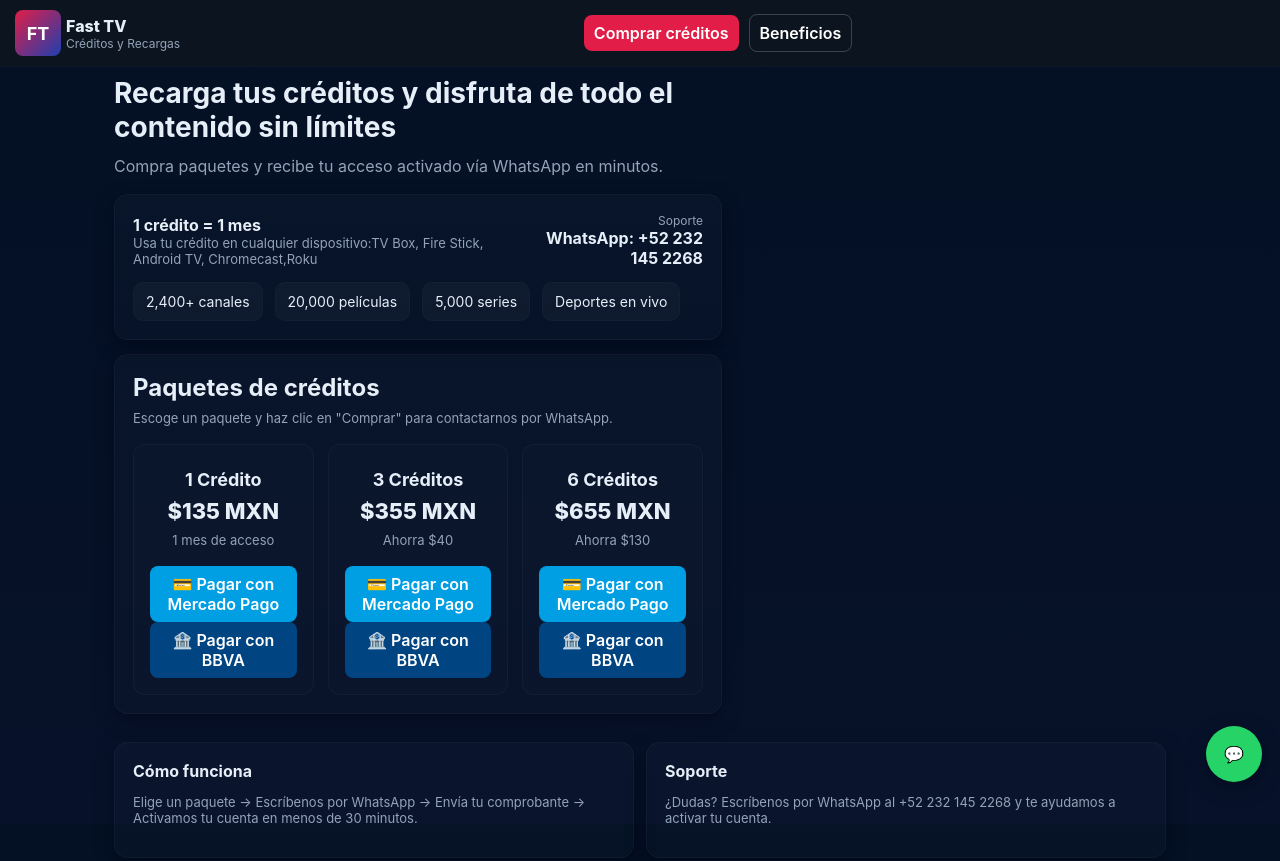
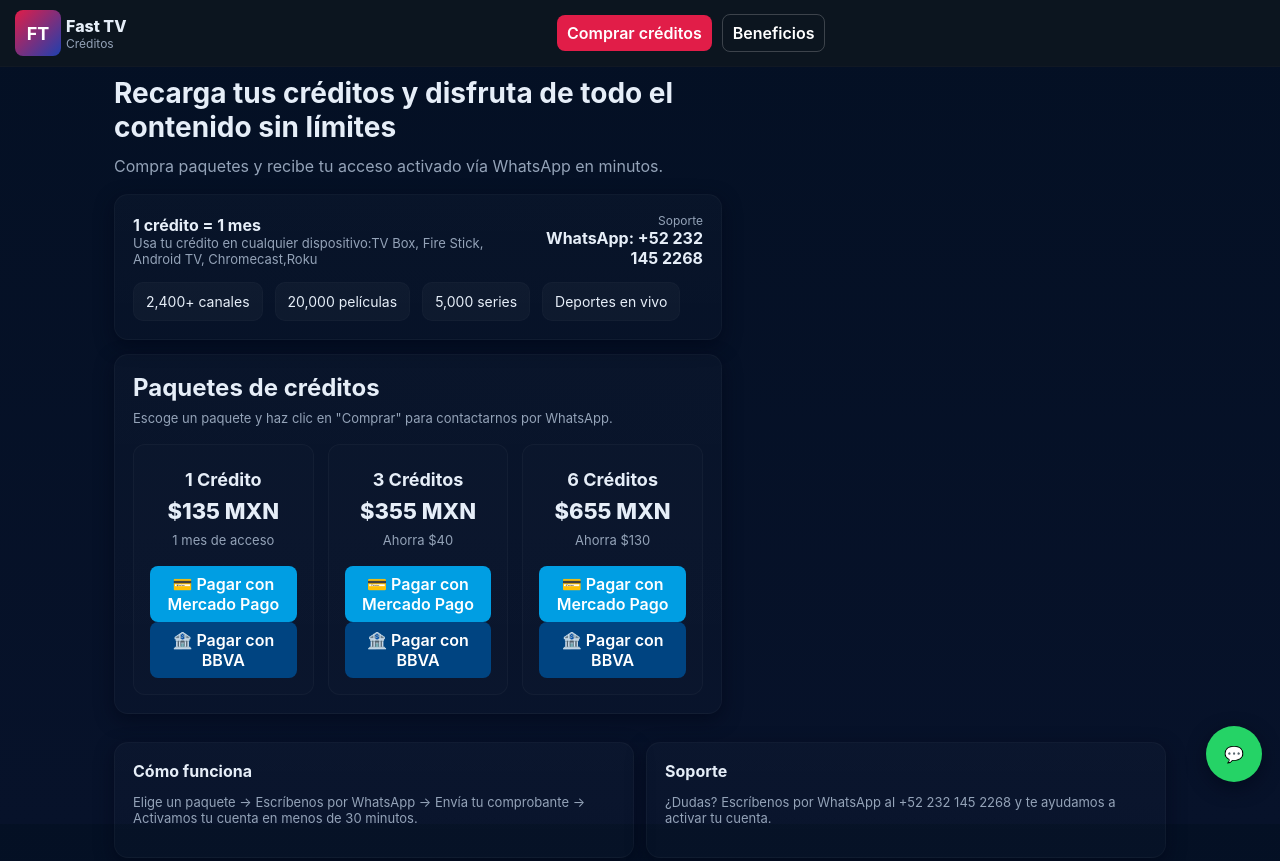
Before and after one commit to tvpaginafasttv-bit/mx, a plain HTML site: page index.html in a window 1280 px wide. Shown: the top 861 px of the page. Drawn offline with Linux system fonts and the light colour scheme.

Commit message:
Update index.html

```diff
--- a/index.html
+++ b/index.html
@@ -120,7 +120,7 @@
       <div class="mark">FT</div>
       <div>
         <div style="font-weight:800">Fast TV</div>
-        <div style="font-size:12px;color:var(--muted)">Créditos y Recargas</div>
+        <div style="font-size:12px;color:var(--muted)">Créditos</div>
       </div>
     </div>
     <nav>
```
